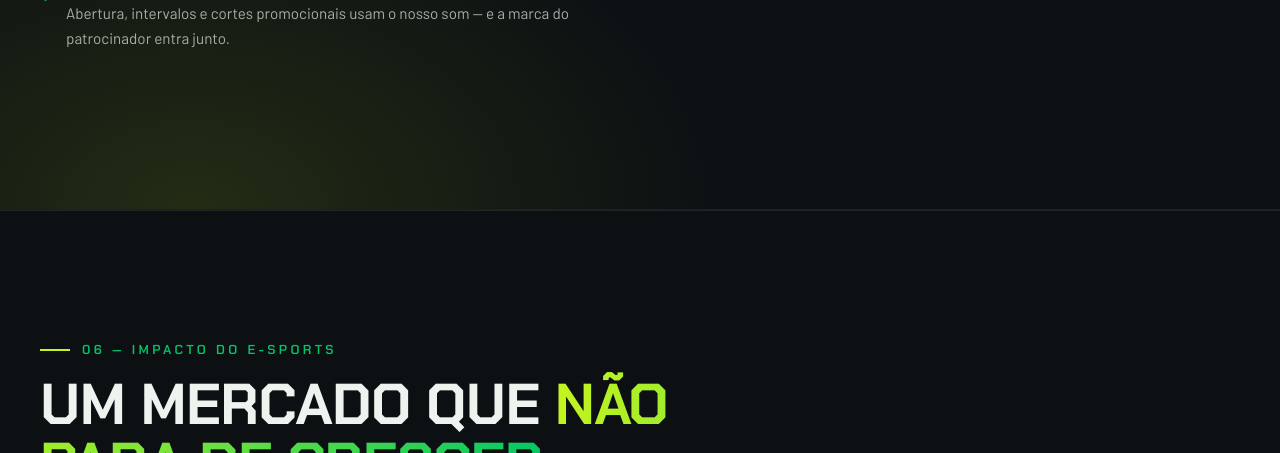
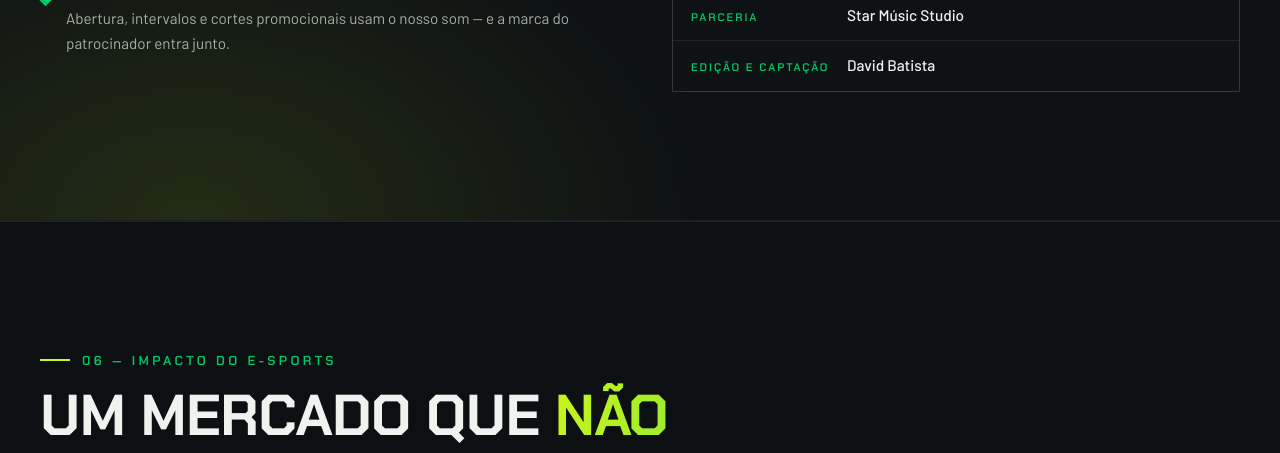
Before and after one commit to Opresida/amazonrage, a PHP site: page / in a window 1280 px wide. Shown: the part 6047-6500 px from the top of the page. Run offline with PHP 8.4, Linux system fonts and the light colour scheme.

Commit message:
feat: ficha técnica da faixa RAGE
- Bloco de créditos abaixo do clipe: composição de João Sabeli e Jorge
  Sabeli, parceria com o Star Músic Studio, edição e captação de David
  Batista.
- Os mesmos créditos entram no MusicRecording dos dados estruturados,
  com os compositores em recordingOf.composer, o estúdio em producer e
  David Batista em contributor.

```diff
--- a/assets/css/style.css
+++ b/assets/css/style.css
@@ -2023,6 +2023,50 @@ a.chip:hover {
 	text-transform: uppercase;
 	color: var(--white);
 	text-shadow: 0 2px 12px rgba(0, 0, 0, .9);
+}
+
+/* ficha técnica da faixa */
+.credits {
+	display: grid;
+	gap: 1px;
+	list-style: none;
+	padding: 0;
+	margin: 20px 0 0;
+	background: var(--line-soft);
+	border: 1px solid var(--line-soft);
+}
+
+.credits li {
+	display: flex;
+	flex-wrap: wrap;
+	align-items: baseline;
+	gap: 4px 16px;
+	padding: 12px 18px;
+	background: rgba(9, 12, 14, .72);
+}
+
+.credits span {
+	flex-shrink: 0;
+	min-width: 140px;
+	font-family: var(--font-head);
+	font-size: 11px;
+	font-weight: 600;
+	letter-spacing: .18em;
+	text-transform: uppercase;
+	color: var(--green);
+}
+
+.credits strong {
+	font-weight: 500;
+	font-size: .96rem;
+	color: var(--white);
+}
+
+@media (max-width: 560px) {
+	.credits span {
+		min-width: 0;
+		width: 100%;
+	}
 }
 
 /* ---------------------------------------------- trilha sonora */
--- a/index.html
+++ b/index.html
@@ -141,7 +141,21 @@
 				"name": "RAGE",
 				"description": "Faixa autoral da Amazon Rage, tema oficial da equipe e do clipe.",
 				"inLanguage": "pt-BR",
-				"byArtist": { "@id": "https://amazonrage.netlify.app/#organizacao" }
+				"byArtist": { "@id": "https://amazonrage.netlify.app/#organizacao" },
+				"recordingOf": {
+					"@type": "MusicComposition",
+					"name": "RAGE",
+					"composer": [
+						{ "@type": "Person", "name": "João Sabeli" },
+						{ "@type": "Person", "name": "Jorge Sabeli" }
+					]
+				},
+				"producer": { "@type": "Organization", "name": "Star Músic Studio" },
+				"contributor": {
+					"@type": "Person",
+					"name": "David Batista",
+					"jobTitle": "Edição e captação"
+				}
 			},
 			{
 				"@type": "PodcastSeries",
@@ -907,6 +921,21 @@
 						<span class="ep-tag">Clipe oficial</span>
 						<span class="clip-caption">Assistir no YouTube</span>
 					</button>
+
+					<ul class="credits">
+						<li>
+							<span>Composição</span>
+							<strong>João Sabeli e Jorge Sabeli</strong>
+						</li>
+						<li>
+							<span>Parceria</span>
+							<strong>Star Músic Studio</strong>
+						</li>
+						<li>
+							<span>Edição e captação</span>
+							<strong>David Batista</strong>
+						</li>
+					</ul>
 				</div>
 			</div>
 		</section>
```
